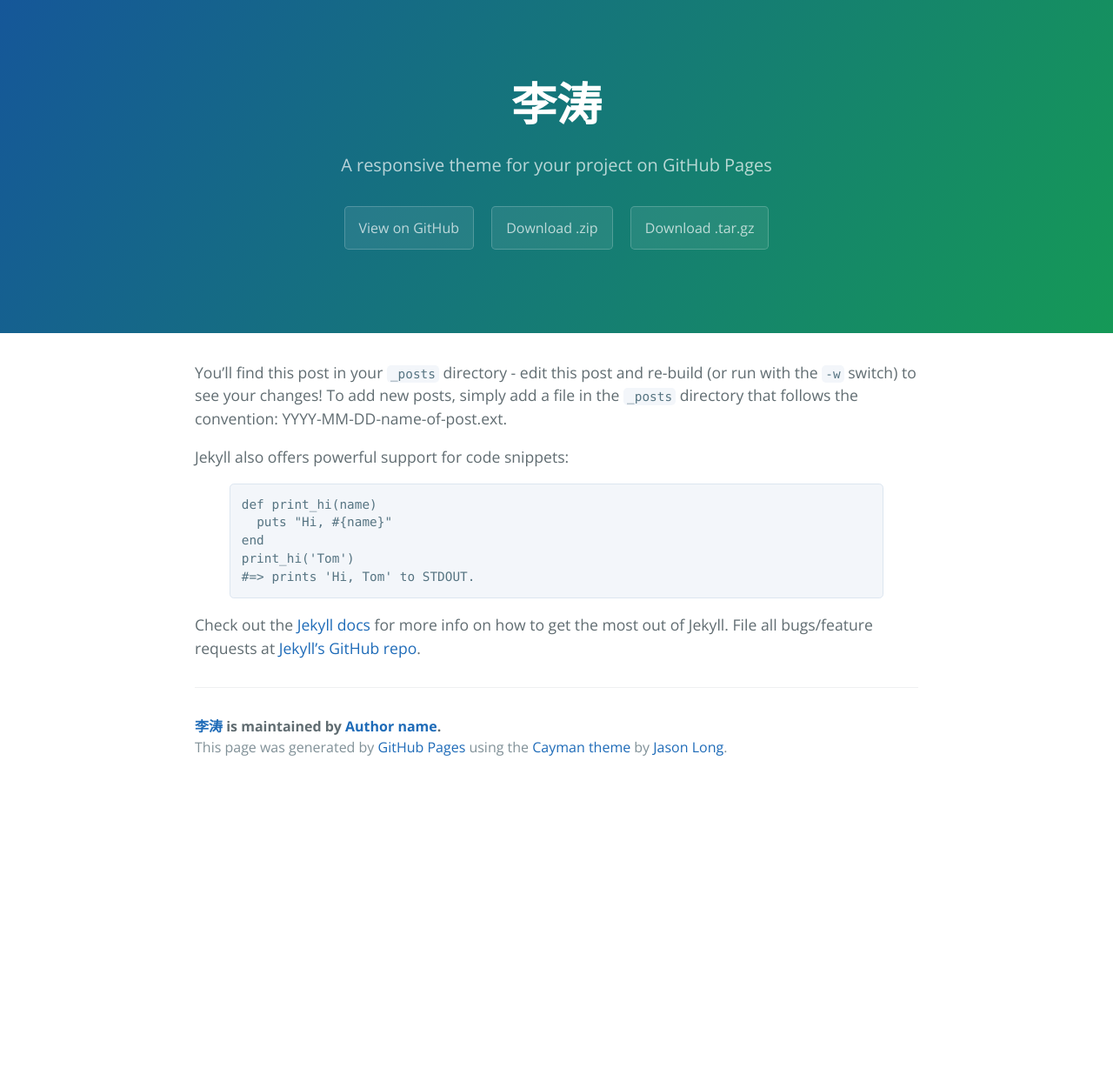
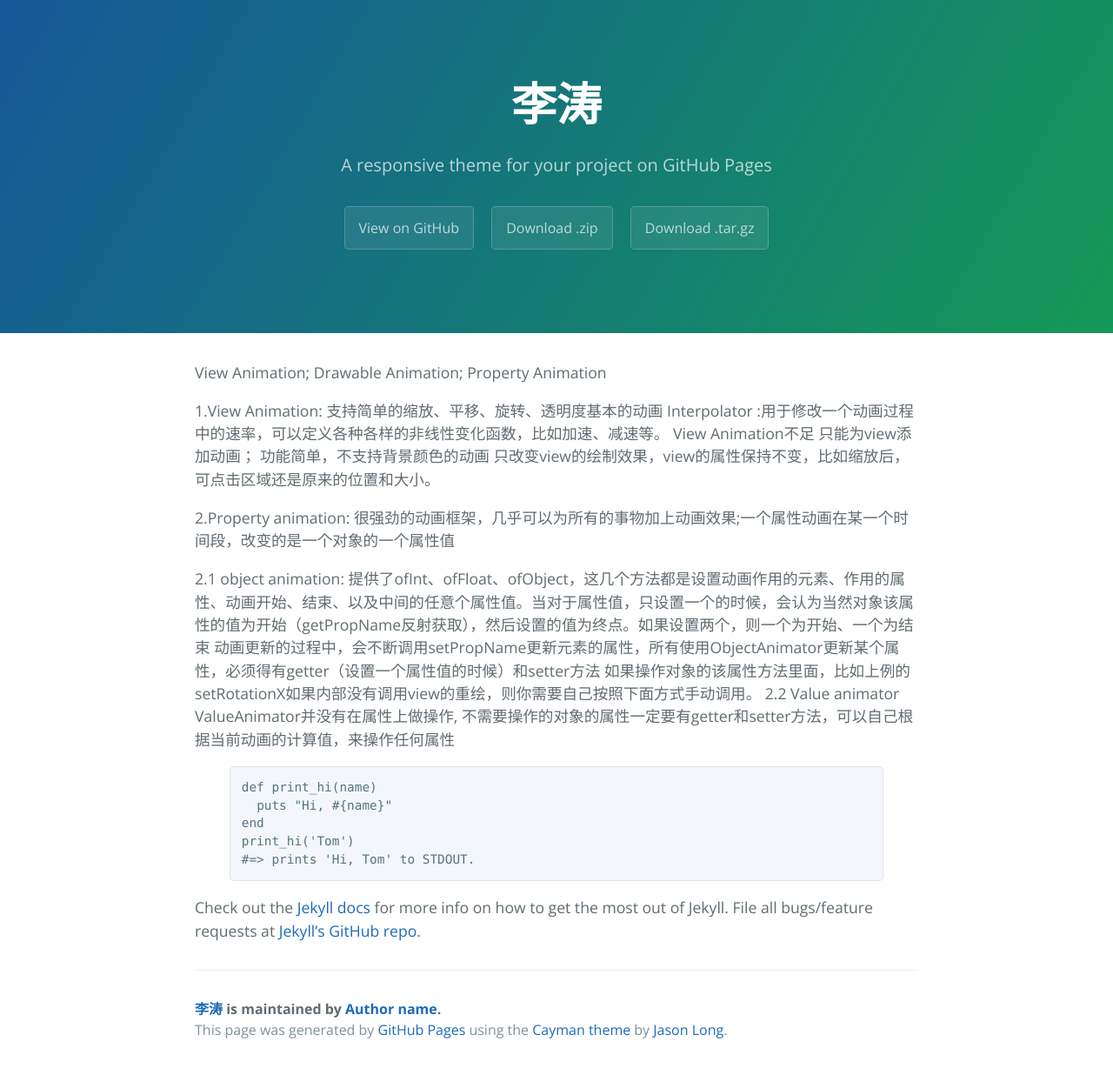
Before and after one commit to tuelee/tuelee.github.io, a Jekyll site: the page built from _posts/2016-02-12-sample-content.markdown, in a window 1280 px wide. Shown: the whole page at 87% size. Built offline with Jekyll 4.4.1, drawn with Linux system fonts in a browser that asks for light colours; Markdown is read by kramdown in place of the engine named in the settings; before the commit the page ends 903 px from its top, so only the background shows below that.

Commit message:
android anim

```diff
--- a/_posts/2016-02-12-sample-content.markdown
+++ b/_posts/2016-02-12-sample-content.markdown
@@ -1,14 +1,30 @@
 ---
 layout: default
-title:  "Welcome to Jekyll!"
-date:   2016-02-12 17:50:00
+title:  "Android动画"
+date:   2016-04-21 17:50:00
 categories: main
 ---
 
-You'll find this post in your `_posts` directory - edit this post and re-build (or run with the `-w` switch) to see your changes!
-To add new posts, simply add a file in the `_posts` directory that follows the convention: YYYY-MM-DD-name-of-post.ext.
+View Animation;  Drawable Animation; Property Animation
 
-Jekyll also offers powerful support for code snippets:
+1.View Animation:
+支持简单的缩放、平移、旋转、透明度基本的动画
+Interpolator :用于修改一个动画过程中的速率，可以定义各种各样的非线性变化函数，比如加速、减速等。
+View Animation不足
+只能为view添加动画；
+功能简单，不支持背景颜色的动画
+只改变view的绘制效果，view的属性保持不变，比如缩放后，可点击区域还是原来的位置和大小。
+
+2.Property animation:
+很强劲的动画框架，几乎可以为所有的事物加上动画效果;一个属性动画在某一个时间段，改变的是一个对象的一个属性值
+
+
+2.1 object animation:
+提供了ofInt、ofFloat、ofObject，这几个方法都是设置动画作用的元素、作用的属性、动画开始、结束、以及中间的任意个属性值。当对于属性值，只设置一个的时候，会认为当然对象该属性的值为开始（getPropName反射获取），然后设置的值为终点。如果设置两个，则一个为开始、一个为结束
+动画更新的过程中，会不断调用setPropName更新元素的属性，所有使用ObjectAnimator更新某个属性，必须得有getter（设置一个属性值的时候）和setter方法
+如果操作对象的该属性方法里面，比如上例的setRotationX如果内部没有调用view的重绘，则你需要自己按照下面方式手动调用。
+2.2 Value animator
+ValueAnimator并没有在属性上做操作, 不需要操作的对象的属性一定要有getter和setter方法，可以自己根据当前动画的计算值，来操作任何属性
 
 {% highlight ruby %}
 def print_hi(name)
--- a/index.html
+++ b/index.html
@@ -7,7 +7,7 @@ title: {{ site.name }}
   <h1>Blog List</h1>
   <ul class="posts">
     {% for post in site.posts %}
-      <li><span>21 Apr 2016</span> &raquo; <a href="{{ site.baseurl }}{{ post.url }}">{{ post.title }}</a></li>
+      <li><span>{{ post.date | date_to_string }}</span> &raquo; <a href="{{ site.baseurl }}{{ post.url }}">{{ post.title }}</a></li>
     {% endfor %}
   </ul>
 </div>
```
